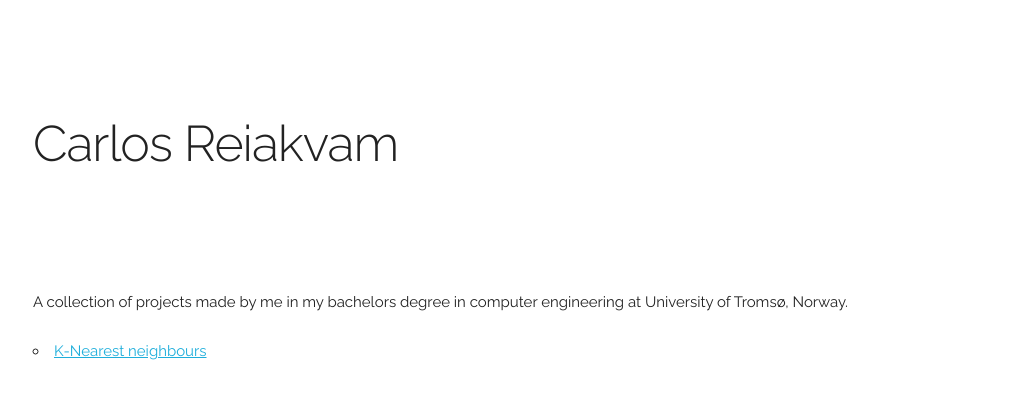
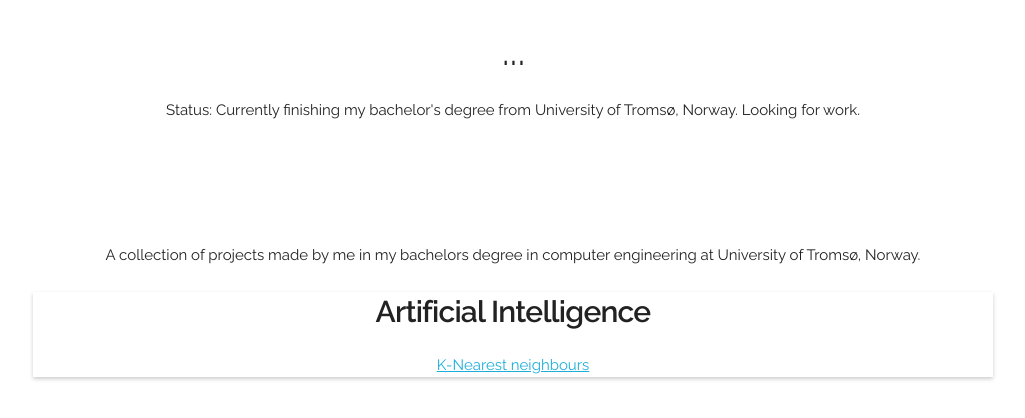
Before and after one commit to carlosreiakvam-uit/portfolio, a plain HTML site: page index.html in a window 1280 px wide. Shown: the part 126-544 px from the top of the page, without its empty margins (127-1152 px from the left). Drawn offline with Linux system fonts and the light colour scheme.

Commit message:
minor changes

```diff
--- a/css/style.css
+++ b/css/style.css
@@ -5,3 +5,26 @@
     transform: translate(-50%, -50%); /* Move the element up by half its own height */
     width: 75%; /* Set the width of the element */
 }
+
+.section {
+    padding: 8rem 0 7rem;
+    text-align: center;
+}
+
+
+.card {
+    /* Add shadows to create the "card" effect */
+    /*box-shadow: 0 4px 8px 0 rgba(0, 0, 0, 0.2);*/
+    transition: 0.1s;
+    box-shadow: 0 2px 4px 0 rgba(0, 0, 0, 0.2);
+}
+
+/* On mouse-over, add a deeper shadow */
+.card:hover {
+    box-shadow: 0 2px 8px 0 rgba(0, 0, 0, 0.2);
+}
+
+/* Add some padding inside the card container */
+.container {
+    padding: 2px 16px;
+}
--- a/index.html
+++ b/index.html
@@ -28,13 +28,13 @@
 </head>
 <body>
 
-<div class="center">
-</div>
 
-<div class="container">
+<div class="container section">
     <div class="row">
-        <div class="two column" style="margin-top: 25%">
-            <h1>Carlos Reiakvam</h1>
+        <div class="two column" style="margin-top: 15%">
+            <h1>...</h1>
+            <p>Status: Currently finishing my bachelor's degree from University of Tromsø, Norway. Looking for
+                work. </p>
         </div>
 
     </div>
@@ -45,12 +45,14 @@
         </div>
     </div>
 
-    <ul>
-        <li>
+
+    <div class="card">
+        <div class="container">
+            <h4><b>Artificial Intelligence</b></h4>
             <a href="https://github.com/carlosreiakvam-uit/AI-Methods/blob/main/mandatory_asignments/man2_knn/mandatory2.ipynb">
                 K-Nearest neighbours</a>
-        </li>
-    </ul>
+        </div>
+    </div>
 
 </div>
 
```
